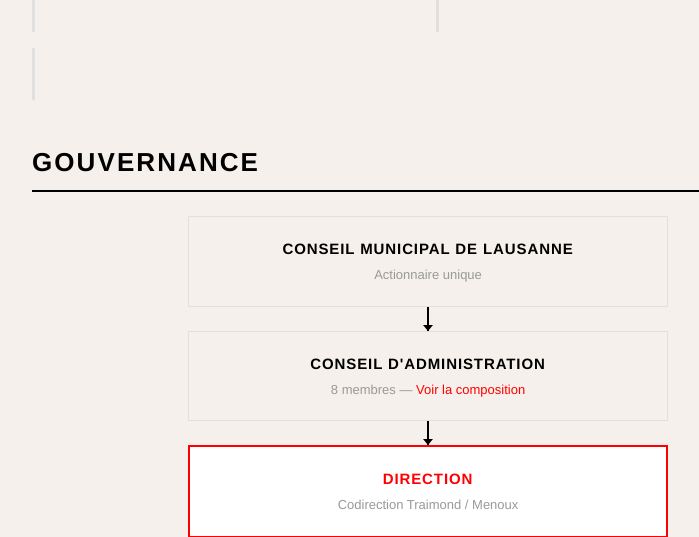
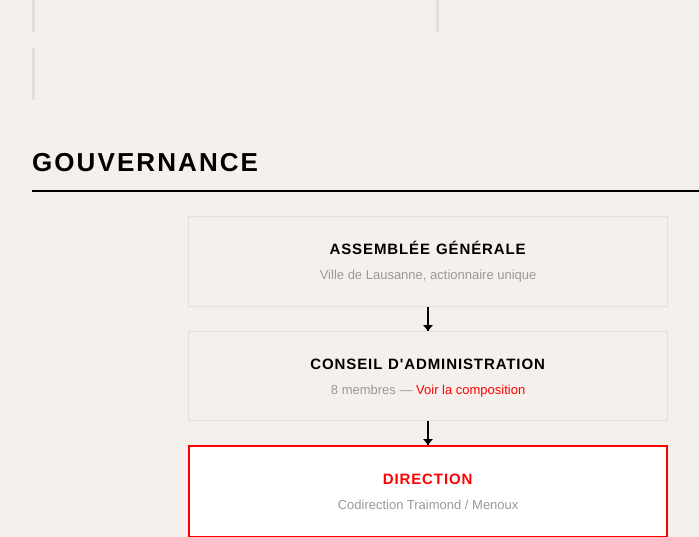
Before and after one commit to pmenoux/sillsa-v2, a PHP site: template site/templates/organisation.php in a window 1280 px wide. Shown: the part 1119-1656 px from the top of the page, without its empty margins (376-1075 px from the left). Run offline with PHP 8.4, Linux system fonts and the light colour scheme; the template is opened without the code that fills it, so the values that code supplies are empty; a stand-in replaces the project's code that opens the database connection; some libraries are stand-ins or nearby versions.

Commit message:
fix(organisation): Assemblée Générale remplace Conseil Municipal
Co-Authored-By: Claude Opus 4.6 (1M context) <noreply@anthropic.com>

```diff
--- a/site/templates/organisation.php
+++ b/site/templates/organisation.php
@@ -75,8 +75,8 @@ $navItems = [
           <h2 class="org-section-title">Gouvernance</h2>
           <div class="org-governance">
             <div class="org-gov-block">
-              <span class="org-gov-label">Conseil municipal de Lausanne</span>
-              <span class="org-gov-sub">Actionnaire unique</span>
+              <span class="org-gov-label">Assemblée Générale</span>
+              <span class="org-gov-sub">Ville de Lausanne, actionnaire unique</span>
             </div>
             <div class="org-gov-arrow"></div>
             <div class="org-gov-block">
```
